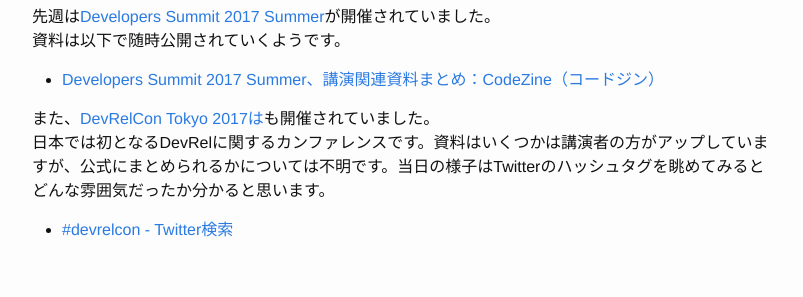
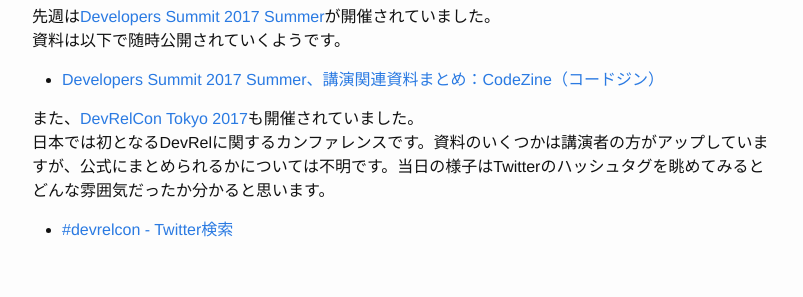
Before and after one commit to Gather-Tech/Gather-Tech.github.io, a Jekyll site: the page built from _posts/2017/2017-07-31-Gather57.md, in a window 1280 px wide and 900 px high, scrolled down 435 px. Shown: the part 150-447 px from the top of the window, without its empty margins (238-1041 px from the left). Built offline with Jekyll 4.4.1, drawn with Linux system fonts in a browser that asks for light colours.

Commit message:
fix typo

```diff
--- a/_posts/2017/2017-07-31-Gather57.md
+++ b/_posts/2017/2017-07-31-Gather57.md
@@ -13,8 +13,8 @@
 
 - [Developers Summit 2017 Summer、講演関連資料まとめ：CodeZine（コードジン）](http://codezine.jp/article/detail/10344)
 
-また、[DevRelCon Tokyo 2017は](https://tokyo-2017.devrel.net/)も開催されていました。
-日本では初となるDevRelに関するカンファレンスです。資料はいくつかは講演者の方がアップしていますが、公式にまとめられるかについては不明です。当日の様子はTwitterのハッシュタグを眺めてみるとどんな雰囲気だったか分かると思います。
+また、[DevRelCon Tokyo 2017](https://tokyo-2017.devrel.net/)も開催されていました。
+日本では初となるDevRelに関するカンファレンスです。資料のいくつかは講演者の方がアップしていますが、公式にまとめられるかについては不明です。当日の様子はTwitterのハッシュタグを眺めてみるとどんな雰囲気だったか分かると思います。
 
 - [#devrelcon - Twitter検索](https://twitter.com/search?f=tweets&vertical=default&q=%23devrelcon&src=typd)
 
```
